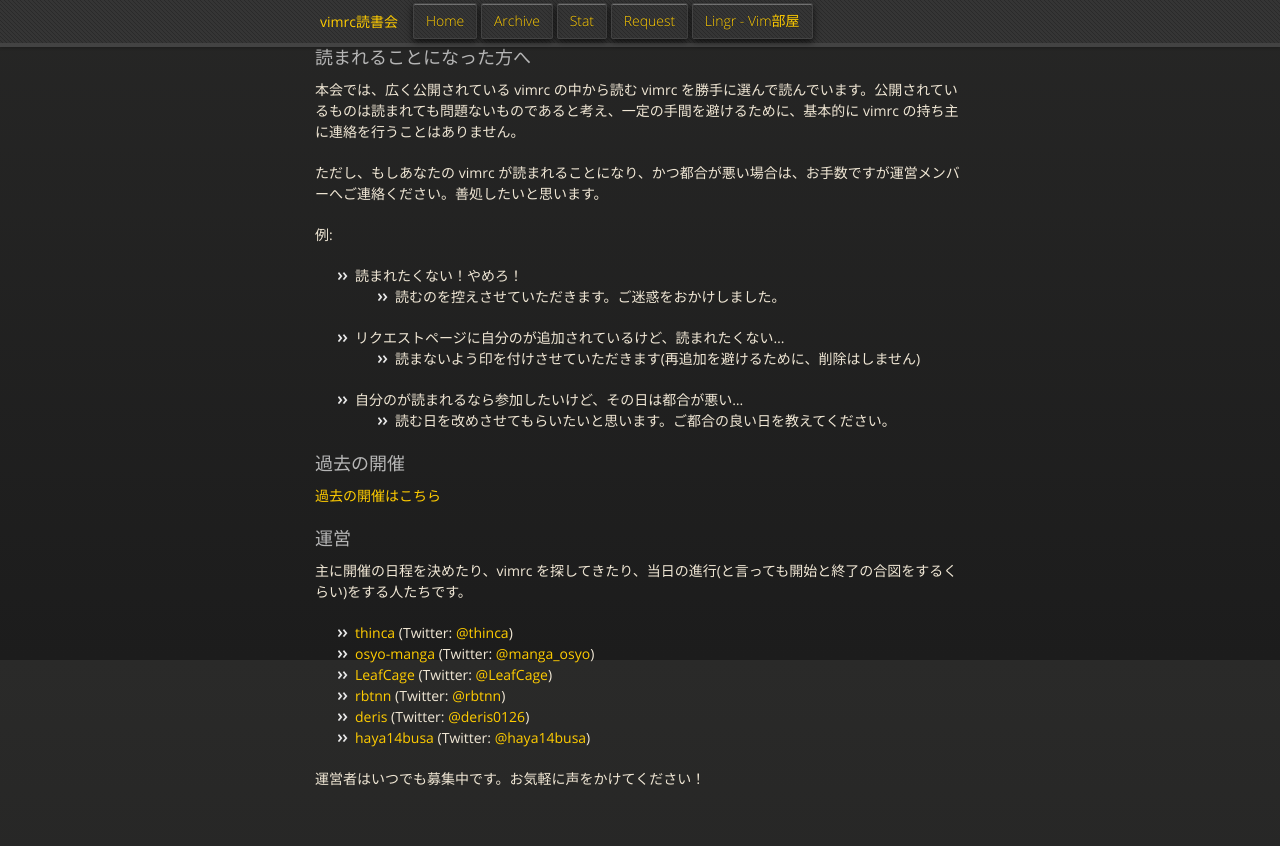
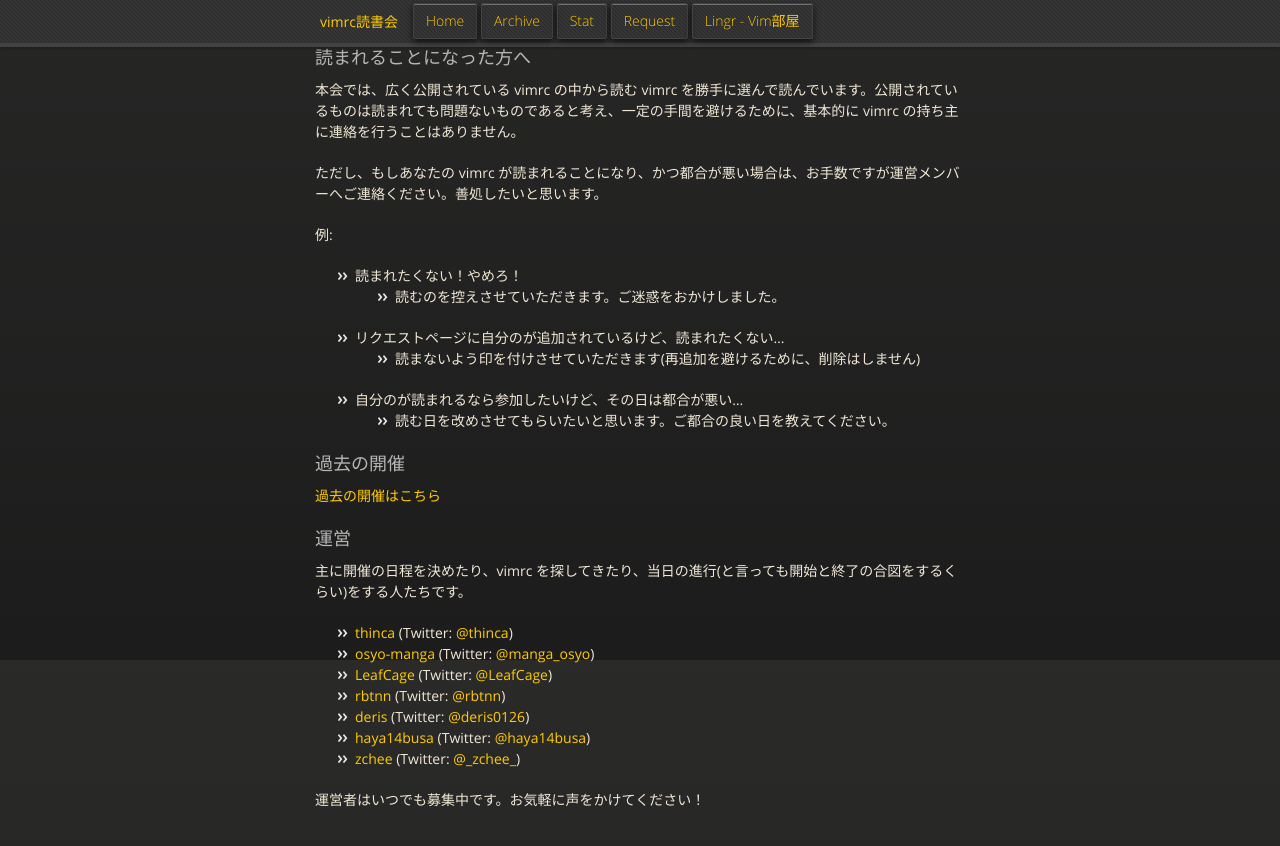
Before and after one commit to vim-jp/reading-vimrc, a Jekyll site: the page built from index.md, in a window 1280 px wide and 900 px high, scrolled down 1140 px. Shown: the top 846 px of the window. Built offline with Jekyll 4.4.1, drawn with Linux system fonts in a browser that asks for light colours; nearby versions of some CDN libraries; Markdown is read by kramdown in place of the engine named in the settings.

Commit message:
Add zchee as an organizer member

```diff
--- a/index.md
+++ b/index.md
@@ -102,5 +102,6 @@ Facebookアカウントとの連携を行いたくない方は、[こちらの
 - [rbtnn](https://github.com/rbtnn) (Twitter: [@rbtnn](https://twitter.com/rbtnn))
 - [deris](https://github.com/deris) (Twitter: [@deris0126](https://twitter.com/deris0126))
 - [haya14busa](https://github.com/haya14busa) (Twitter: [@haya14busa](https://twitter.com/haya14busa))
+- [zchee](https://github.com/zchee) (Twitter: [@\_zchee\_](https://twitter.com/_zchee_))
 
 運営者はいつでも募集中です。お気軽に声をかけてください！
```
